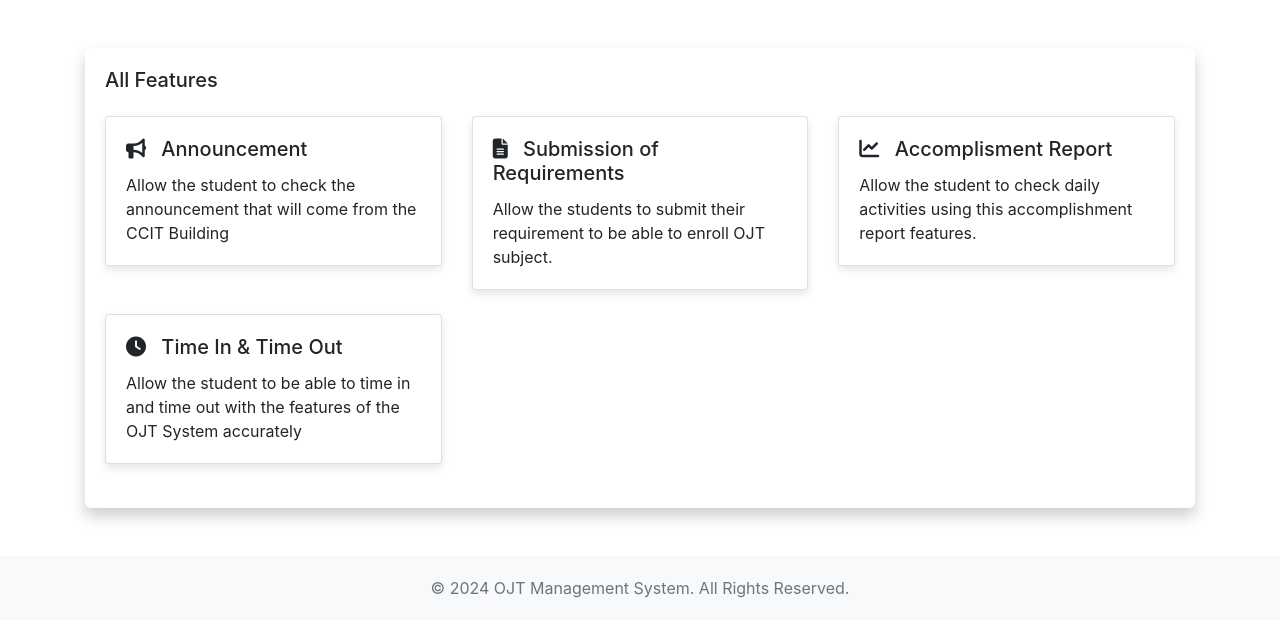
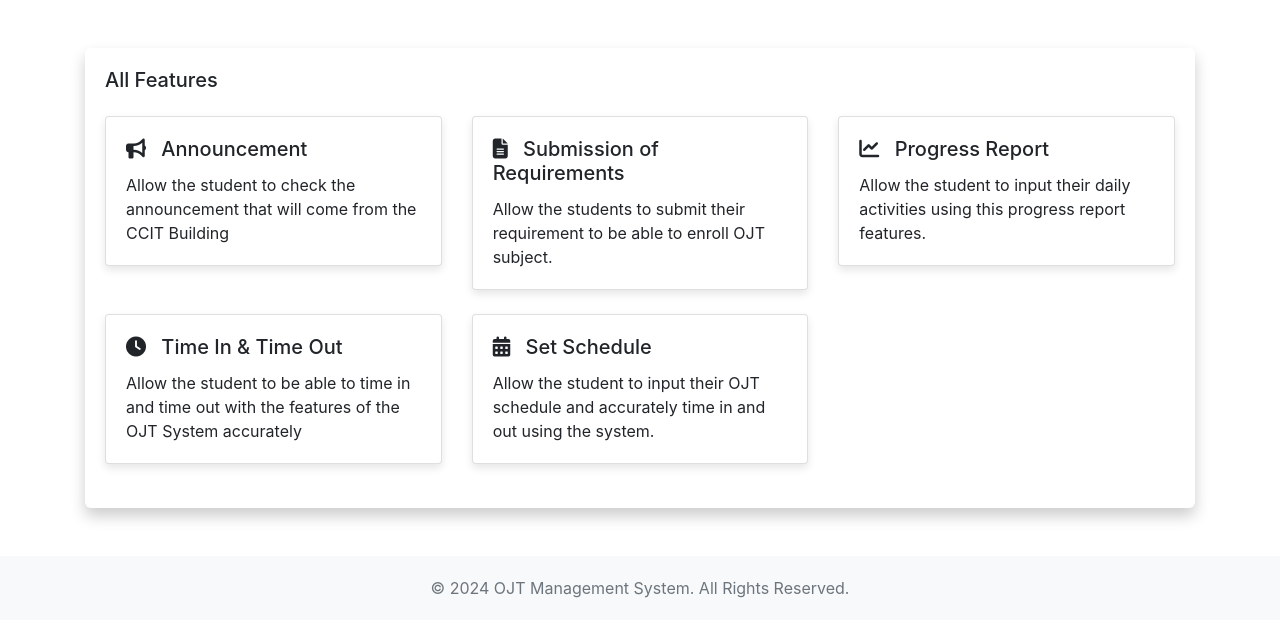
Before and after one commit to chrstncleofas/OJT, a Django app: page / in a window 1280 px wide. Shown: the part 76-713 px from the top of the page. Run offline with Django 5.2, Linux system fonts and the light colour scheme; some libraries are stand-ins or nearby versions.

Commit message:
NO_TICKET - Fix issues

```diff
--- a/students/templates/students/student-base.html
+++ b/students/templates/students/student-base.html
@@ -88,8 +88,8 @@
                 <div class="col-lg-4 mb-4">
                     <div class="card">
                         <div class="card-body">
-                            <h5 class="card-title"><i class="fas fa-chart-line"></i> Accomplisment Report</h5>
-                            <p class="card-text">Allow the student to check daily activities using this accomplishment report features.</p>
+                            <h5 class="card-title"><i class="fas fa-chart-line"></i> Progress Report</h5>
+                            <p class="card-text">Allow the student to input their daily activities using this progress report features.</p>
                         </div>
                     </div>
                 </div>
@@ -98,6 +98,14 @@
                         <div class="card-body">
                             <h5 class="card-title"><i class="fas fa-clock"></i> Time In & Time Out</h5>
                             <p class="card-text">Allow the student to be able to time in and time out with the features of the OJT System accurately</p>
+                        </div>
+                    </div>
+                </div>
+                <div class="col-lg-4 mb-4">
+                    <div class="card">
+                        <div class="card-body">
+                            <h5 class="card-title"><i class="fas fa-calendar-alt"></i> Set Schedule</h5>
+                            <p class="card-text">Allow the student to input their OJT schedule and accurately time in and out using the system.</p>
                         </div>
                     </div>
                 </div>
```
Also changed, not shown: students/templates/students/student-main-dashboard.html (+10 -2 lines).
